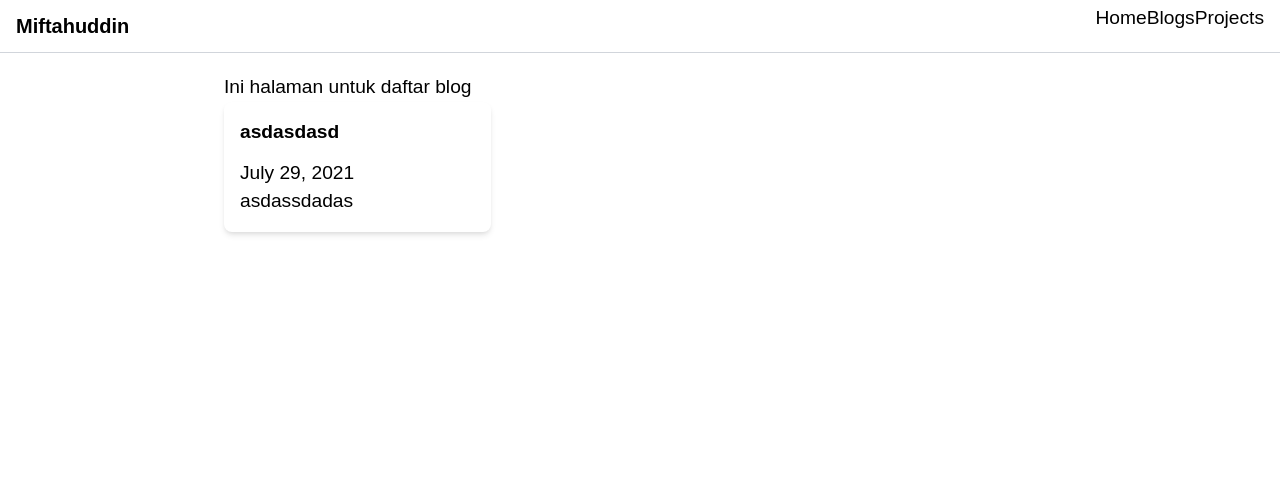
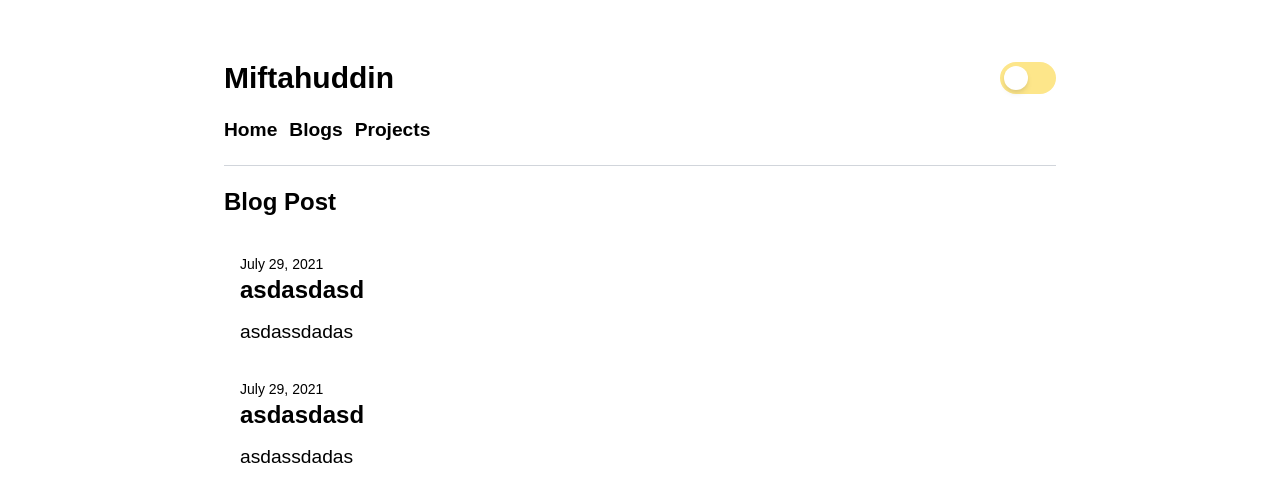
Before and after one commit to mifta17/miftahuddin-site, a Gatsby site: page /blogs in a window 1280 px wide. Built offline with nearby package versions, Linux system fonts and the light colour scheme; Gatsby itself is replaced by a stand-in of ours.

Commit message:
darkmode

```diff
--- a/gatsby-config.js
+++ b/gatsby-config.js
@@ -9,6 +9,7 @@ module.exports = {
     "gatsby-plugin-react-helmet",
     "gatsby-plugin-sitemap",
     "gatsby-plugin-postcss",
+    "gatsby-plugin-dark-mode",
     "gatsby-plugin-image",
     "gatsby-plugin-sharp",
     {
--- a/package.json
+++ b/package.json
@@ -19,6 +19,7 @@
     "@mdx-js/react": "^1.6.22",
     "autoprefixer": "^10.3.1",
     "gatsby": "^3.10.2",
+    "gatsby-plugin-dark-mode": "^1.1.2",
     "gatsby-plugin-image": "^1.10.1",
     "gatsby-plugin-mdx": "^2.10.1",
     "gatsby-plugin-netlify-cms": "^5.10.0",
@@ -32,6 +33,7 @@
     "react": "^17.0.1",
     "react-dom": "^17.0.1",
     "react-helmet": "^6.1.0",
+    "react-switch": "^6.0.0",
     "tailwindcss": "^2.2.7"
   }
 }
--- /dev/null
+++ b/src/blogs/2021-07-29-asdasdasd copy.md
@@ -0,0 +1,14 @@
+---
+title: asdasdasd
+date: 2021-07-29T08:59:24.222Z
+type: BLOG
+description: asdasdasdasd
+featuredpost: true
+featuredimage: /img/21458204_1982601545358071_5164340717199871999_o.jpg
+tags:
+  - asdasd
+  - asdasd
+  - asdasd
+  - ""
+---
+asdassdadas
--- a/src/components/layout.js
+++ b/src/components/layout.js
@@ -18,21 +18,23 @@ const Layout = ({ pageTitle, children }) => {
   `)
 
   return (
+    <div className="flex flex-col min-h-screen transition duration-300 ease-in-out bg-white dark:bg-gray-900 dark:text-white">
       <main>
         <Helmet>
           <html lang="en" />
           <title>{pageTitle} | {data.site.siteMetadata.title}</title>
           <meta name="description" content={data.site.siteMetadata.description} />
         </Helmet>
-      <Navbar />
         <div className="py-5 px-4">
           <div className="grid grid-cols-1 md:grid-cols-6">
             <div className="md:col-start-2 md:col-span-4">
+              <Navbar />
               {children}
             </div>
           </div>
         </div>
       </main>
+    </div>
   )
 }
 
--- a/src/components/navbar.js
+++ b/src/components/navbar.js
@@ -2,20 +2,24 @@ import * as React from "react"
 import { Link } from "gatsby"
 
 import "../styles/navbar.module.css"
+import ThemeToggle from "./themeToggle.js"
 
 
 const Navbar = () => {
   return (
-    <nav class="py-1 px-4 border-b border-gray-300 flex justify-between">
-      <div class="font-bold text-xl py-2">
-        Miftahuddin
+    <nav className="border-b border-gray-300 mb-5 md:mt-10">
+      <div className="flex justify-between items-center mb-5">
+        <div className="font-bold text-3xl">
+          Miftahuddin
+        </div>
+        <ThemeToggle />
       </div>
-      <ul>
-        <li><Link to="/">Home</Link></li>
-        <li><Link to="/blogs">Blogs</Link></li>
-        <li><Link to="/projects">Projects</Link></li>
-      </ul>
-    </nav>
+      <div className="mb-5">
+        <Link className="mr-3 hover:underline font-bold" to="/">Home</Link>
+        <Link className="mr-3 hover:underline font-bold" to="/blogs">Blogs</Link>
+        <Link className="mr-3 hover:underline font-bold" to="/projects">Projects</Link>
+      </div>
+    </nav >
   )
 }
 
--- /dev/null
+++ b/src/components/themeToggle.js
@@ -0,0 +1,20 @@
+import React from "react"
+import { ThemeToggler } from "gatsby-plugin-dark-mode"
+
+const ThemeToggle = () => {
+  return (
+    <ThemeToggler>
+      {({ theme, toggleTheme }) => (
+        <label className={`w-14 h-8 flex items-center rounded-full p-1 ${theme === 'dark' ? "bg-indigo-500" : "bg-yellow-200"}`}>
+          <input type="checkbox" className="hidden"
+            onChange={e => toggleTheme(e.target.checked ? 'dark' : 'light')}
+            checked={theme === 'dark'}
+          />
+          <div className={`bg-white w-6 h-6 rounded-full shadow-md duration-300 ease-in-out ${theme === 'dark' ? "transform translate-x-6" : ""}`} />
+        </label>
+      )}
+    </ThemeToggler>
+  )
+}
+
+export default ThemeToggle
--- a/src/pages/blogs.js
+++ b/src/pages/blogs.js
@@ -6,17 +6,17 @@ import { Link } from "gatsby"
 const BlogsPage = ({ data }) => {
   return (
     <Layout pageTitle="Blogs Page">
-      <h1>Ini halaman untuk daftar blog</h1>
-      <section className="grid grid-cols-1 md:grid-cols-3 gap-4">
+      <h2 className="font-bold text-2xl mb-5">Blog Post</h2>
+      <section>
         {
           data.allMdx.nodes.map(({ id, frontmatter, excerpt, slug }) => (
-            <article key={id} className="shadow-md rounded-lg p-4 bg-white">
-              <h2>
+            <article key={id} className="hover:shadow-md hover:bg-gray-200 rounded-lg p-4">
+              <p className="text-sm">{frontmatter.date}</p>
+              <h3 className="font-bold text-2xl">
                 <Link to={`/blog/${slug}`} className="font-bold inline-block mb-3 hover:text-green-600">
                   {frontmatter.title}
                 </Link>
-              </h2>
-              <p>{frontmatter.date}</p>
+              </h3>
               <p>{excerpt}</p>
             </article>
           ))
--- a/src/pages/index.js
+++ b/src/pages/index.js
@@ -2,6 +2,8 @@ import * as React from "react"
 import { Link, useStaticQuery, graphql } from "gatsby"
 import { Helmet } from "react-helmet"
 import { StaticImage } from "gatsby-plugin-image"
+import ThemeToggle from "../components/themeToggle"
+
 
 const IndexPage = () => {
   const data = useStaticQuery(graphql`
@@ -16,12 +18,15 @@ const IndexPage = () => {
   `)
 
   return (
-    <main className="absolute w-full h-full flex items-center justify-center">
+    <main className="absolute w-full h-full flex items-center justify-center dark:bg-gray-900 dark:text-white transition-all duration-300">
       <Helmet>
         <html lang="en" />
         <title>{data.site.siteMetadata.title}</title>
         <meta name="description" content={data.site.siteMetadata.description} />
       </Helmet>
+      <div className="fixed md:right-10 top-10 right-5" >
+        <ThemeToggle />
+      </div>
       <div className="grid grid-cols-1 md:grid-cols-6 px-3">
         <div className="md:col-start-2 md:col-span-4 text-center">
           <StaticImage
@@ -31,9 +36,9 @@ const IndexPage = () => {
           <h1 className="font-bold text-3xl">Halo, Saya Miftahuddin</h1>
           <p>Saya orangnya gabut makanya saya buat beginian.</p>
           <div className="mt-3">
-            <Link className="font-bold text-gray-600 hover:text-blue-400" to="/blogs">#Blogs</Link>
+            <Link className="font-bold hover:underline" to="/blogs">#Blogs</Link>
             <span> . </span>
-            <Link className="font-bold text-gray-600 hover:text-blue-400" to="/projects">#Projects</Link>
+            <Link className="font-bold hover:underline" to="/projects">#Projects</Link>
           </div>
         </div>
       </div>
--- a/tailwind.config.js
+++ b/tailwind.config.js
@@ -1,6 +1,6 @@
 module.exports = {
   purge: ['./src/**/*.{js,jsx,ts,tsx}'],
-  darkMode: false, // or 'media' or 'class'
+  darkMode: "class", // or 'media' or 'class'
   theme: {
     extend: {},
   },
```
Also changed, not shown: 1 other file. Lines whose indentation alone changed are shown as unchanged.
